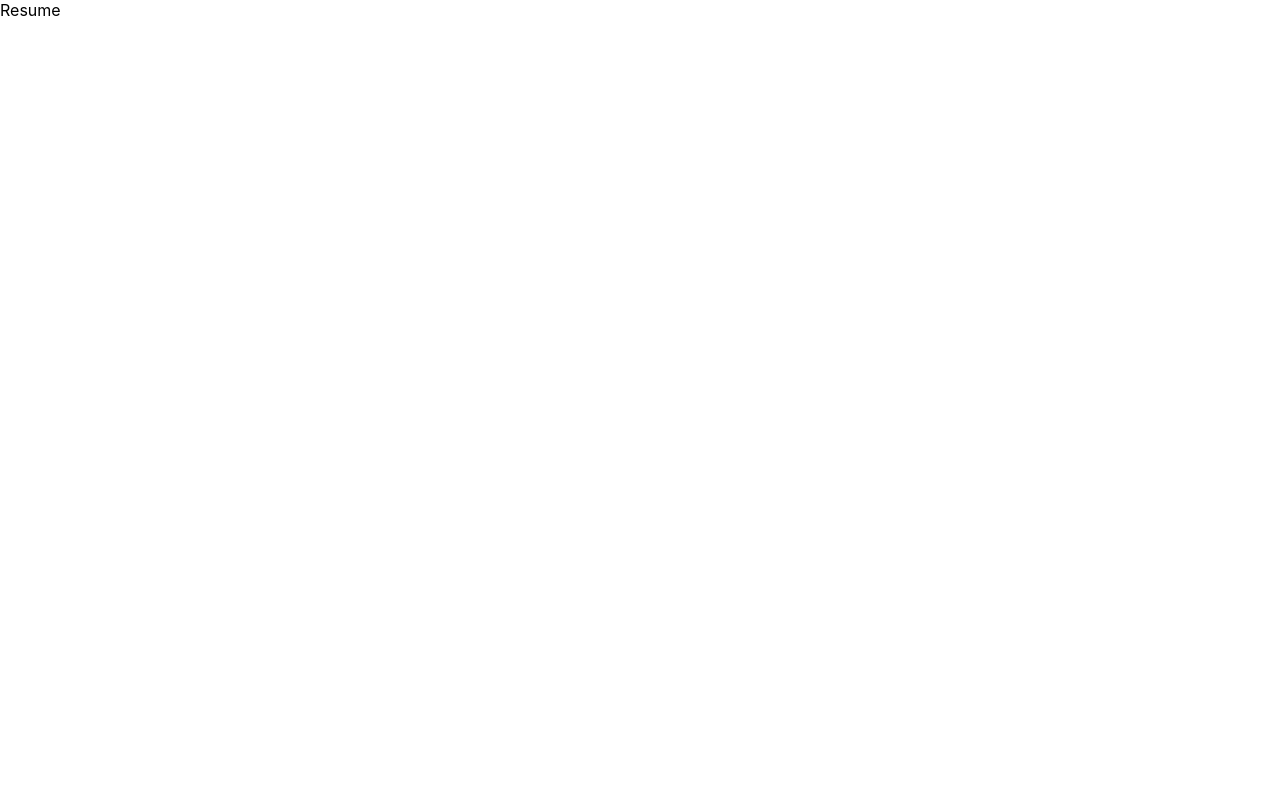
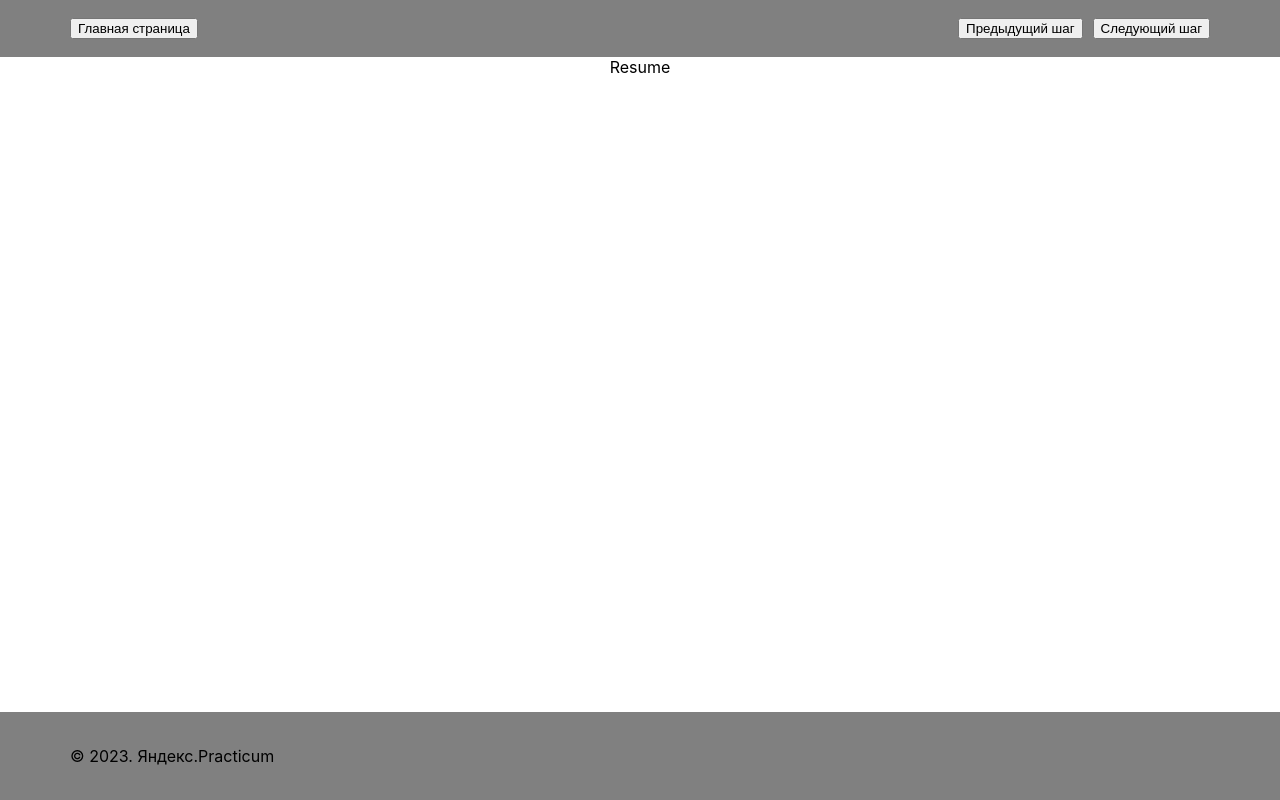
Before and after one commit to homo-errantium/frontend, a React (Create React App) app: page /resume in a window 1280 px wide. Built offline with nearby package versions, Linux system fonts and the light colour scheme.

Commit message:
added Header & Footer

```diff
--- a/src/components/App/App.js
+++ b/src/components/App/App.js
@@ -53,9 +53,18 @@ function App() {
 							/>
 						}
 					/>
-					<Route path="/" element={<Main />} />
-					<Route path="/profession" element={<Profession />} />
-					<Route path="/resume" element={<Resume />} />
+					<Route
+						path="/"
+						element={<Main isLoggedIn={isLoggedIn} />}
+					/>
+					<Route
+						path="/profession"
+						element={<Profession isLoggedIn={isLoggedIn} />}
+					/>
+					<Route
+						path="/resume"
+						element={<Resume isLoggedIn={isLoggedIn} />}
+					/>
 					<Route path="*" element={<NotFound />} />
 				</Routes>
 			</CurrentUserContext.Provider>
--- a/src/components/App/App.scss
+++ b/src/components/App/App.scss
@@ -1,40 +1,14 @@
-$bgc: #fff;
-
-.App {
+.app {
+	display: flex;
+	align-items: center;
 	text-align: center;
+	flex-direction: column;
+	box-sizing: border-box;
+	margin: 0 auto;
+	width: 100%;
+	min-height: 100vh;
 }
 
-.App-logo {
-	height: 40vmin;
-	pointer-events: none;
+main {
+	flex-grow: 1;
 }
-
-@media (prefers-reduced-motion: no-preference) {
-	.App-logo {
-		animation: App-logo-spin infinite 20s linear;
-	}
-}
-
-.App-header {
-	background-color: $bgc;
-	min-height: 100vh;
-	display: flex;
-	flex-direction: column;
-	align-items: center;
-	justify-content: center;
-	font-size: calc(10px + 2vmin);
-	color: white;
-}
-
-.App-link {
-	color: #61dafb;
-}
-
-@keyframes App-logo-spin {
-	from {
-		transform: rotate(0deg);
-	}
-	to {
-		transform: rotate(360deg);
-	}
-}
--- /dev/null
+++ b/src/components/Footer/Footer.js
@@ -0,0 +1,15 @@
+import './Footer.scss'
+
+function Footer() {
+	const date = new Date()
+	const thisYear = date.getFullYear()
+	return (
+		<footer className="footer">
+			<p className="footer__author">
+				&copy; {thisYear}. Яндекс.Practicum
+			</p>
+		</footer>
+	)
+}
+
+export default Footer
--- /dev/null
+++ b/src/components/Footer/Footer.scss
@@ -0,0 +1,11 @@
+.footer {
+	flex-grow: 0; /*чтобы футер не рос*/
+	flex-shrink: 0; /*чтобы футер не сжимался*/
+	box-sizing: border-box;
+	background-color: grey;
+	display: flex;
+	justify-content: space-between;
+	align-items: center;
+	width: 100%;
+	padding: 18px 70px;
+}
--- /dev/null
+++ b/src/components/Header/Header.js
@@ -0,0 +1,53 @@
+import React from 'react'
+import { useNavigate } from 'react-router-dom'
+import './Header.scss'
+
+function Header({ isLoggedIn, nextPage }) {
+	// eslint-disable-next-line no-console
+	console.log(nextPage)
+	const navigate = useNavigate()
+
+	return (
+		<header className="header">
+			{isLoggedIn ? (
+				<button
+					className="header__button"
+					type="button"
+					label="button"
+					onClick={() => navigate('/my-profile')}
+				>
+					Личный кабинет
+				</button>
+			) : (
+				<button
+					className="header__button"
+					type="button"
+					label="button"
+					onClick={() => navigate('/')}
+				>
+					Главная страница
+				</button>
+			)}
+			<div className="header__navigation-steps">
+				<button
+					className="header__button header__button_prev"
+					type="button"
+					label="button"
+					onClick={() => navigate(-1)}
+				>
+					Предыдущий шаг
+				</button>
+				<button
+					className="header__button header__button_next"
+					type="button"
+					label="button"
+					onClick={() => navigate(`${nextPage}`)}
+				>
+					Следующий шаг
+				</button>
+			</div>
+		</header>
+	)
+}
+
+export default Header
--- /dev/null
+++ b/src/components/Header/Header.scss
@@ -0,0 +1,22 @@
+.header {
+	flex-grow: 0; /*чтобы header не рос*/
+	flex-shrink: 0; /*чтобы header не сжимался*/
+	box-sizing: border-box;
+	background: grey;
+	display: flex;
+	justify-content: space-between;
+	align-items: center;
+	width: 100%;
+	padding: 18px 70px;
+}
+
+.header__navigation-steps {
+	display: flex;
+	gap: 10px;
+	margin-left: auto; // чтобы прижимался к правомуу краю
+}
+
+.header__logo {
+	width: 36px;
+	height: 36px;
+}
--- a/src/components/Main/Main.js
+++ b/src/components/Main/Main.js
@@ -1,8 +1,17 @@
 import React from 'react'
 import './Main.scss'
+import Header from '../Header/Header'
+import Footer from '../Footer/Footer'
 
-function Main() {
-	return <main className="main">Main</main>
+function Main({ isLoggedIn }) {
+	const nextPage = '/resume'
+	return (
+		<>
+			<Header isLoggedIn={isLoggedIn} nextPage={nextPage} />
+			<main className="main">Main</main>
+			<Footer />
+		</>
+	)
 }
 
 export default Main
--- a/src/components/Profession/Profession.js
+++ b/src/components/Profession/Profession.js
@@ -1,8 +1,17 @@
 import React from 'react'
 import './Profession.scss'
+import Header from '../Header/Header'
+import Footer from '../Footer/Footer'
 
-function Profession() {
-	return <main className="profession">Profession</main>
+function Profession({ isLoggedIn }) {
+	const nextPage = '/my-profile'
+	return (
+		<>
+			<Header isLoggedIn={isLoggedIn} nextPage={nextPage} />
+			<main className="profession">Profession</main>
+			<Footer />
+		</>
+	)
 }
 
 export default Profession
--- a/src/components/Profile/Profile.js
+++ b/src/components/Profile/Profile.js
@@ -1,8 +1,17 @@
 import React from 'react'
 import './Profile.scss'
+import Header from '../Header/Header'
+import Footer from '../Footer/Footer'
 
-function Profile() {
-	return <main className="profile">Profile</main>
+function Profile({ isLoggedIn }) {
+	const nextPage = '/*'
+	return (
+		<>
+			<Header isLoggedIn={isLoggedIn} nextPage={nextPage} />
+			<main className="profile">my Profile</main>
+			<Footer />
+		</>
+	)
 }
 
 export default Profile
--- a/src/components/Profile/Profile.scss
+++ b/src/components/Profile/Profile.scss
@@ -0,0 +1,3 @@
+.profile {
+	background-color: pink;
+}
--- a/src/components/Resume/Resume.js
+++ b/src/components/Resume/Resume.js
@@ -1,8 +1,17 @@
 import React from 'react'
 import './Resume.scss'
+import Header from '../Header/Header'
+import Footer from '../Footer/Footer'
 
-function Resume() {
-	return <main className="resume">Resume</main>
+function Resume({ isLoggedIn }) {
+	const nextPage = '/profession'
+	return (
+		<>
+			<Header isLoggedIn={isLoggedIn} nextPage={nextPage} />
+			<main className="resume">Resume</main>
+			<Footer />
+		</>
+	)
 }
 
 export default Resume
```
Also changed, not shown: .eslintrc.json, 1 other file (tests, documents, lock files or other folders).
